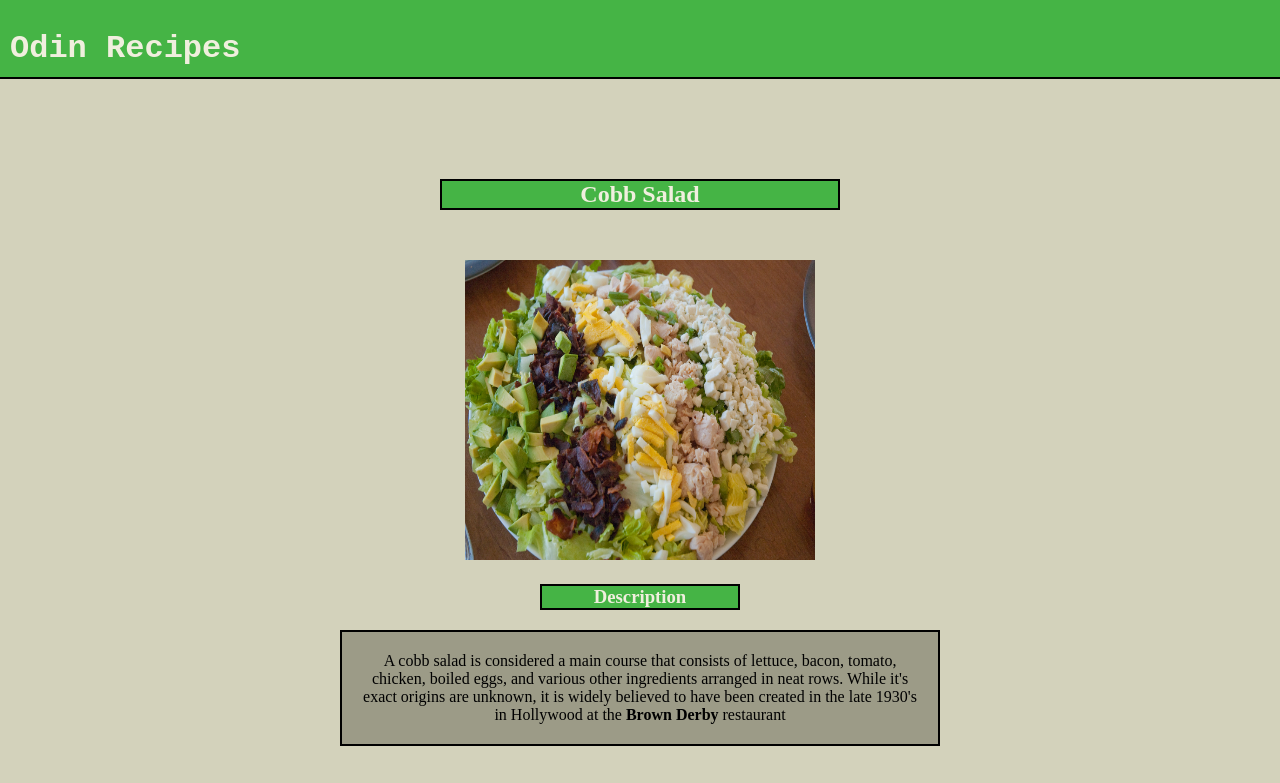
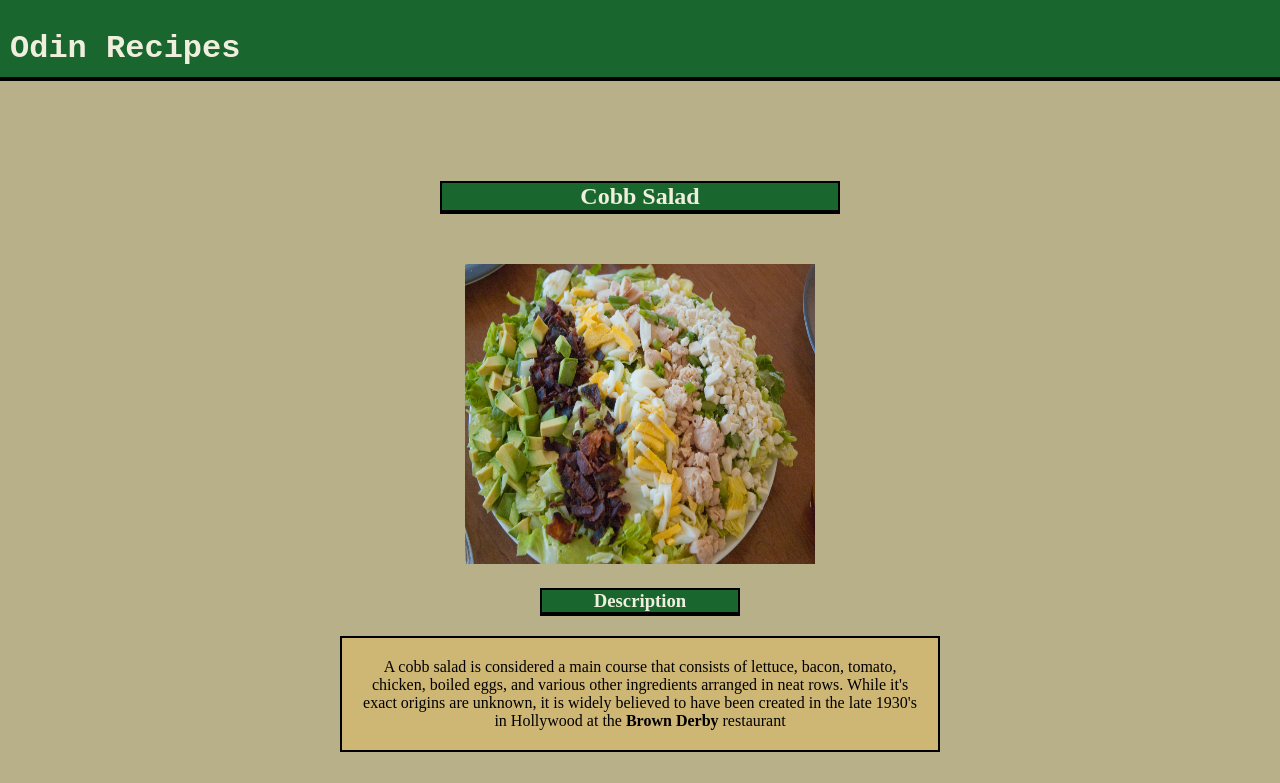
Before and after one commit to Ghostylemon48/odin-recipes, a plain HTML site: page recipes/cobb-salad.html in a window 1280 px wide. Shown: the top 783 px of the page. Drawn offline with Linux system fonts and the light colour scheme.

Commit message:
Change background colors for readability
Change header, paragraph, and list background colors.

```diff
--- a/recipe-page.css
+++ b/recipe-page.css
@@ -6,12 +6,12 @@
 }
 
 body {
-    background-color: rgb(211, 210, 187);
+    background-color: rgb(184, 176, 136);
 }
 
 h1 {
     font-family: monospace, 'Courier New', sans-serif;
-    background-color: rgb(69, 180, 69);
+    background-color: rgb(25, 102, 46);
     margin-top: 0;
     margin-inline: 0;
     margin-bottom: 100px;
@@ -19,7 +19,7 @@ h1 {
     padding-bottom: 10px;
     padding-left: 10px;
     color: rgb(240, 239, 222);
-    border-bottom: 2px solid black;
+    border-bottom: 4px solid black;
 }
 
 /* h2{
@@ -35,11 +35,12 @@ h1 {
 h2 {
     width: 400px;
     margin: auto;
-    background-color: rgb(69, 180, 69);
+    background-color: rgb(25, 102, 46);
     text-align: center;
     color: rgb(240, 239, 222);
     border: 2px solid black;
     margin-bottom: 50px;
+    border-bottom: 4px solid black;
 
 
 }
@@ -54,11 +55,12 @@ h2 {
 h3 {
     width: 200px;
     margin: auto;
-    background-color: rgb(69, 180, 69);
+    background-color: rgb(25, 102, 46);
     text-align: center;
     margin-bottom: 20px;
     border: 2px solid black;
     color: rgb(240, 239, 222);
+    border-bottom: 4px solid black;
 }
 
 p {
@@ -68,7 +70,8 @@ p {
     border: 2px solid black;
     padding: 20px;
     margin-bottom: 40px;
-    background-color: rgb(156, 155, 135);
+    background-color: rgb(206, 182, 117);
+
 }
 
 ul {
@@ -79,7 +82,8 @@ ul {
     border: 2px solid black;
     margin-bottom: 40px;
     padding: 20px;
-    background-color: rgb(156, 155, 135);
+    background-color: rgb(206, 182, 117);
+
 }
 
 ol {
@@ -89,7 +93,8 @@ ol {
     padding: 20px;
     list-style-position: inside;
     border: 2px solid black;
-    background-color: rgb(156, 155, 135);
+    background-color: rgb(206, 182, 117);
+
 }
 
 .item {
--- a/style.css
+++ b/style.css
@@ -6,12 +6,12 @@
 }
 
 body {
-    background-color: rgb(211, 210, 187);
+    background-color: rgb(184, 176, 136);
 }
 
 h1 {
     font-family: monospace, 'Courier New', sans-serif;
-    background-color: rgb(69, 180, 69);
+    background-color: rgb(25, 102, 46);
     margin-top: 0;
     margin-inline: 0;
     margin-bottom: 100px;
@@ -19,7 +19,7 @@ h1 {
     padding-bottom: 10px;
     padding-left: 10px;
     color: rgb(240, 239, 222);
-    border-bottom: 2px solid black;
+    border-bottom: 4px solid black;
 
 }
 
```
